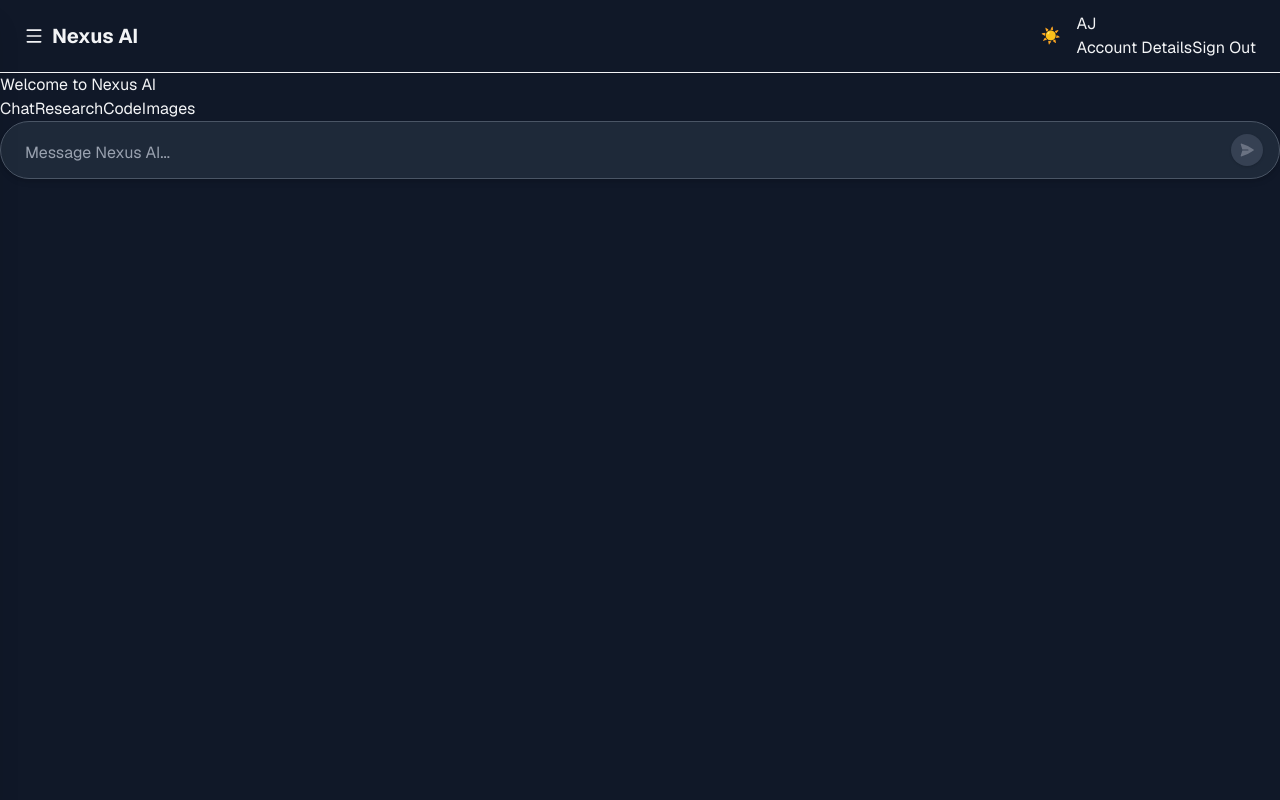
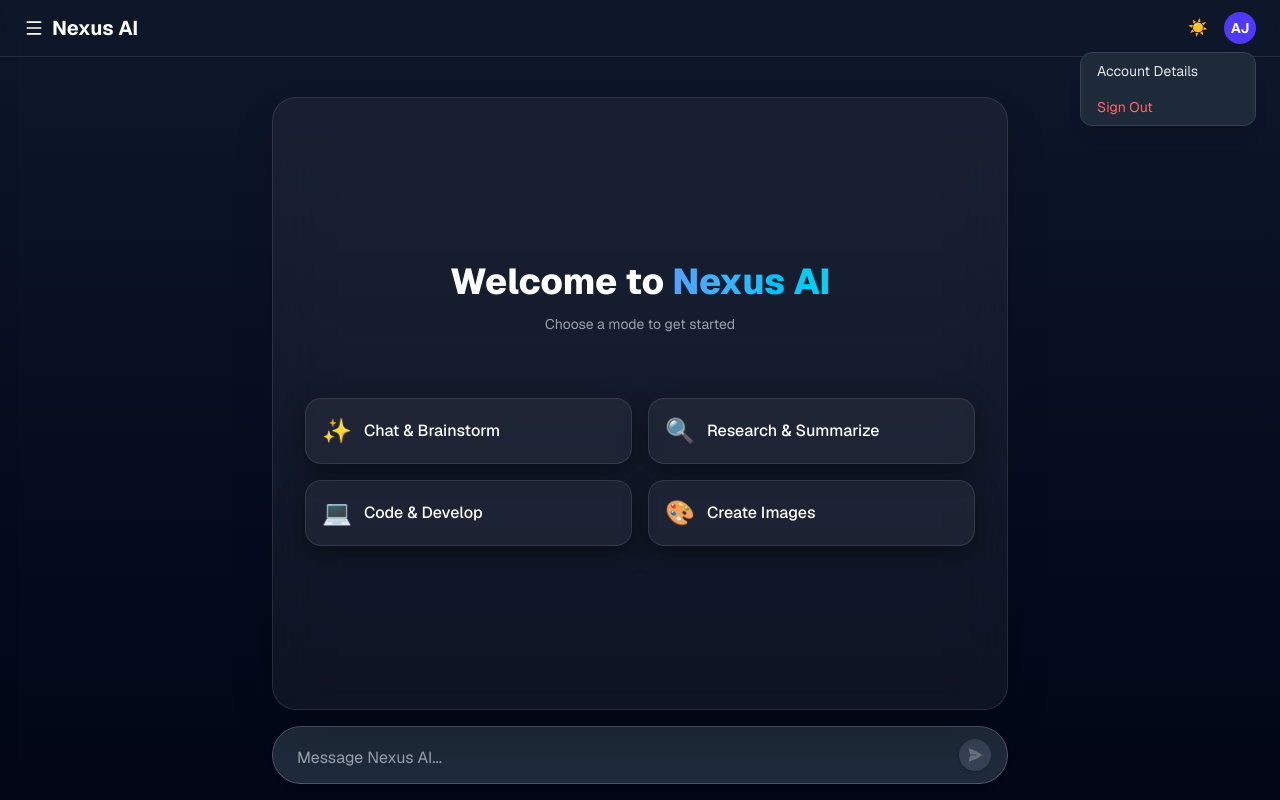
Before and after one commit to mdfaiz04/chat-ui, a Next.js app: page / in a window 1280 px wide. Both pictures are taken after a click on the button "AJ". Built offline with nearby package versions, Linux system fonts and the light colour scheme.

Commit message:
final updated

```diff
--- a/components/ChatWindow.tsx
+++ b/components/ChatWindow.tsx
@@ -5,7 +5,7 @@ import Message from "./Message";
 import InputArea from "./InputArea";
 import TypingIndicator from "./TypingIndicator";
 import Sidebar from "./Sidebar";
-import { Menu } from "lucide-react";
+import { Menu, ArrowLeft } from "lucide-react";
 
 /**
  * MessageType defines the structure of a chat message
@@ -155,10 +155,10 @@ export default function ChatWindow() {
   // ---------------- UI RENDER ----------------
 
   return (
-    <div className="min-h-[100dvh] flex flex-col bg-gray-100 dark:bg-gray-900 text-gray-900 dark:text-gray-100 transition-colors duration-300">
+    <div className="min-h-[100dvh] flex flex-col bg-gray-50 dark:bg-gradient-to-b dark:from-[#0f172a] dark:to-[#020617] text-gray-900 dark:text-white transition-colors duration-300">
 
       {/* HEADER SECTION */}
-      <div className="flex justify-between items-center px-4 md:px-6 py-3 border-b shadow-sm sticky top-0 z-20">
+      <div className="flex justify-between items-center px-4 md:px-6 py-3 border-b border-gray-200 dark:border-white/10 shadow-sm sticky top-0 z-20 bg-white dark:bg-transparent dark:backdrop-blur-xl">
 
         {/* LEFT SIDE: Menu + Title */}
         <div className="flex items-center gap-2">
@@ -170,12 +170,15 @@ export default function ChatWindow() {
 
           {/* Chat Back Button */}
           {isChatOpen && (
-            <button onClick={() => setIsChatOpen(false)}>
-              ←
+            <button
+              onClick={() => setIsChatOpen(false)}
+              className="p-2 rounded-full hover:bg-gray-200 dark:hover:bg-white/10 transition-all duration-200 text-gray-600 dark:text-white/80"
+            >
+              <ArrowLeft className="w-5 h-5" />
             </button>
           )}
 
-          <h1 className="text-xl font-bold">Nexus AI</h1>
+          <h1 className="text-xl font-bold text-gray-900 dark:text-white">Nexus AI</h1>
         </div>
 
         {/* RIGHT SIDE: Theme + Profile */}
@@ -187,18 +190,27 @@ export default function ChatWindow() {
           </button>
 
           {/* Profile Menu */}
-          <div ref={profileMenuRef}>
-            <button onClick={() => setShowProfileMenu(!showProfileMenu)}>
+          <div ref={profileMenuRef} className="relative">
+            <button
+              onClick={() => setShowProfileMenu(!showProfileMenu)}
+              className="w-8 h-8 rounded-full bg-indigo-600 text-white text-sm font-bold flex items-center justify-center"
+            >
               AJ
             </button>
 
             {/* Dropdown */}
             {showProfileMenu && (
-              <div>
-                <button onClick={() => setShowProfileMenu(false)}>
+              <div className="absolute right-0 mt-2 w-44 bg-white dark:bg-gray-800 rounded-xl shadow-lg border border-gray-200 dark:border-gray-700 z-50 overflow-hidden">
+                <button
+                  onClick={() => setShowProfileMenu(false)}
+                  className="block w-full text-left px-4 py-2 text-sm text-gray-700 dark:text-gray-200 hover:bg-gray-100 dark:hover:bg-gray-700"
+                >
                   Account Details
                 </button>
-                <button onClick={() => setShowProfileMenu(false)}>
+                <button
+                  onClick={() => setShowProfileMenu(false)}
+                  className="block w-full text-left px-4 py-2 text-sm text-red-600 dark:text-red-400 hover:bg-gray-100 dark:hover:bg-gray-700"
+                >
                   Sign Out
                 </button>
               </div>
@@ -207,23 +219,51 @@ export default function ChatWindow() {
         </div>
       </div>
 
-      {/* MAIN CHAT AREA */}
-      <div className="flex flex-col flex-1">
+      {/* CENTERED CONTENT WRAPPER */}
+      <div className="flex flex-col flex-1 max-w-3xl mx-auto mt-10 px-4 w-full">
 
         {/* Welcome Screen OR Chat Messages */}
         {!isChatOpen ? (
-          <div>
-            <h2>Welcome to Nexus AI</h2>
+          <div className="flex flex-col items-center justify-center flex-1 py-16 bg-white dark:bg-white/5 border border-gray-200 dark:border-white/10 rounded-3xl shadow-sm dark:shadow-2xl dark:backdrop-blur-xl p-8">
 
-            {/* Quick Action Buttons */}
-            {["Chat", "Research", "Code", "Images"].map((text) => (
-              <button key={text} onClick={() => handleSendMessage(text)}>
-                {text}
-              </button>
-            ))}
+            {/* Gradient Heading */}
+            <h2 className="text-4xl font-extrabold mb-3 text-center text-gray-900 dark:text-white">
+              Welcome to{" "}
+              <span className="bg-gradient-to-r from-blue-500 to-cyan-500 dark:from-blue-400 dark:to-cyan-400 bg-clip-text text-transparent">
+                Nexus AI
+              </span>
+            </h2>
+            <p className="text-gray-500 dark:text-gray-400 mb-8 text-center text-sm">
+              Choose a mode to get started
+            </p>
+
+            {/* 2×2 Feature Card Grid */}
+            {(() => {
+              const options = [
+                { icon: "✨", label: "Chat & Brainstorm",    prompt: "Chat" },
+                { icon: "🔍", label: "Research & Summarize", prompt: "Research" },
+                { icon: "💻", label: "Code & Develop",       prompt: "Code" },
+                { icon: "🎨", label: "Create Images",        prompt: "Images" },
+              ];
+
+              return (
+                <div className="grid grid-cols-1 sm:grid-cols-2 gap-4 mt-8 w-full">
+                  {options.map((item, index) => (
+                    <div
+                      key={index}
+                      onClick={() => handleSendMessage(item.prompt)}
+                      className="bg-white dark:bg-white/5 border border-gray-200 dark:border-white/10 hover:bg-gray-100 dark:hover:bg-white/10 text-gray-800 dark:text-white p-4 rounded-2xl shadow-md dark:shadow-[0_8px_25px_rgba(0,0,0,0.4)] transition-all duration-200 cursor-pointer flex items-center gap-3 select-none"
+                    >
+                      <span className="text-2xl">{item.icon}</span>
+                      <span className="text-base font-medium">{item.label}</span>
+                    </div>
+                  ))}
+                </div>
+              );
+            })()}
           </div>
         ) : (
-          <div>
+          <div className="flex flex-col flex-1 overflow-y-auto py-4 gap-2">
             {/* Render Messages */}
             {messages.map((msg, index) => (
               <Message
@@ -241,11 +281,13 @@ export default function ChatWindow() {
           </div>
         )}
 
-        {/* INPUT AREA */}
-        <InputArea
-          onSendMessage={handleSendMessage}
-          isLoading={isLoading}
-        />
+        {/* INPUT AREA — fixed inside centered container */}
+        <div className="py-4">
+          <InputArea
+            onSendMessage={handleSendMessage}
+            isLoading={isLoading}
+          />
+        </div>
       </div>
 
       {/* SIDEBAR */}
```
